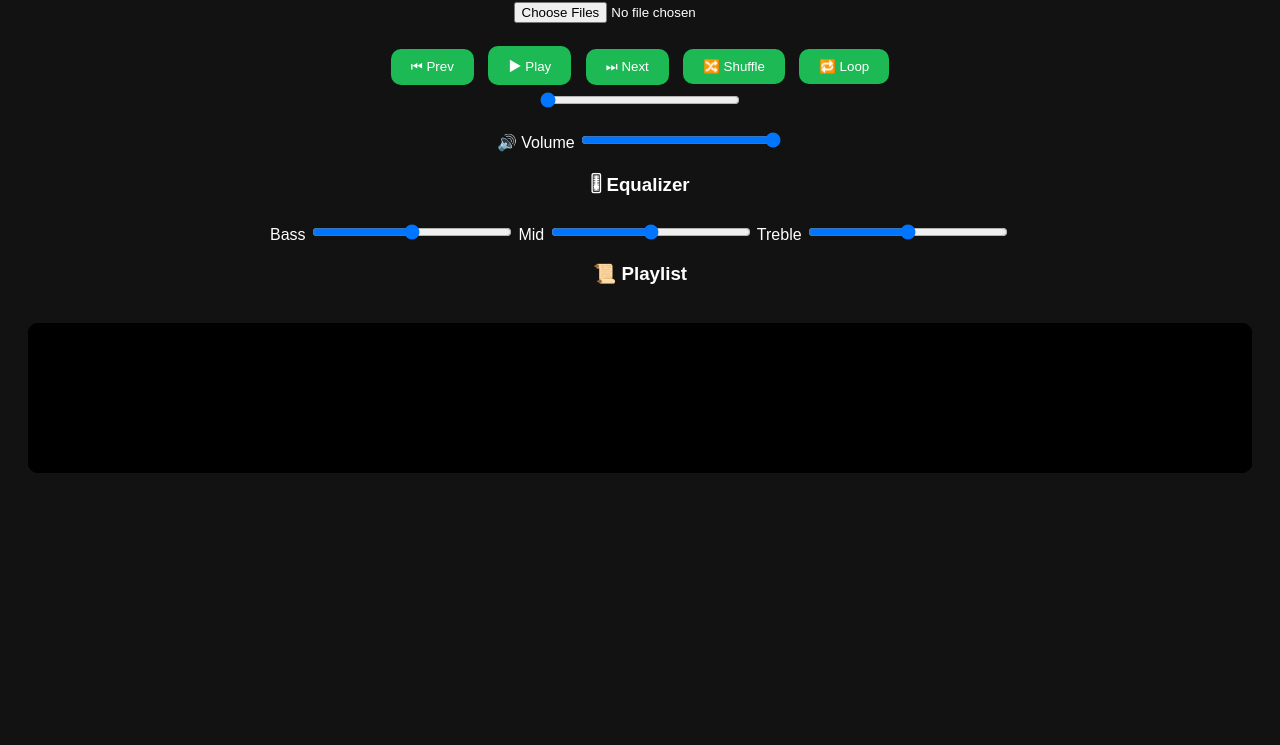
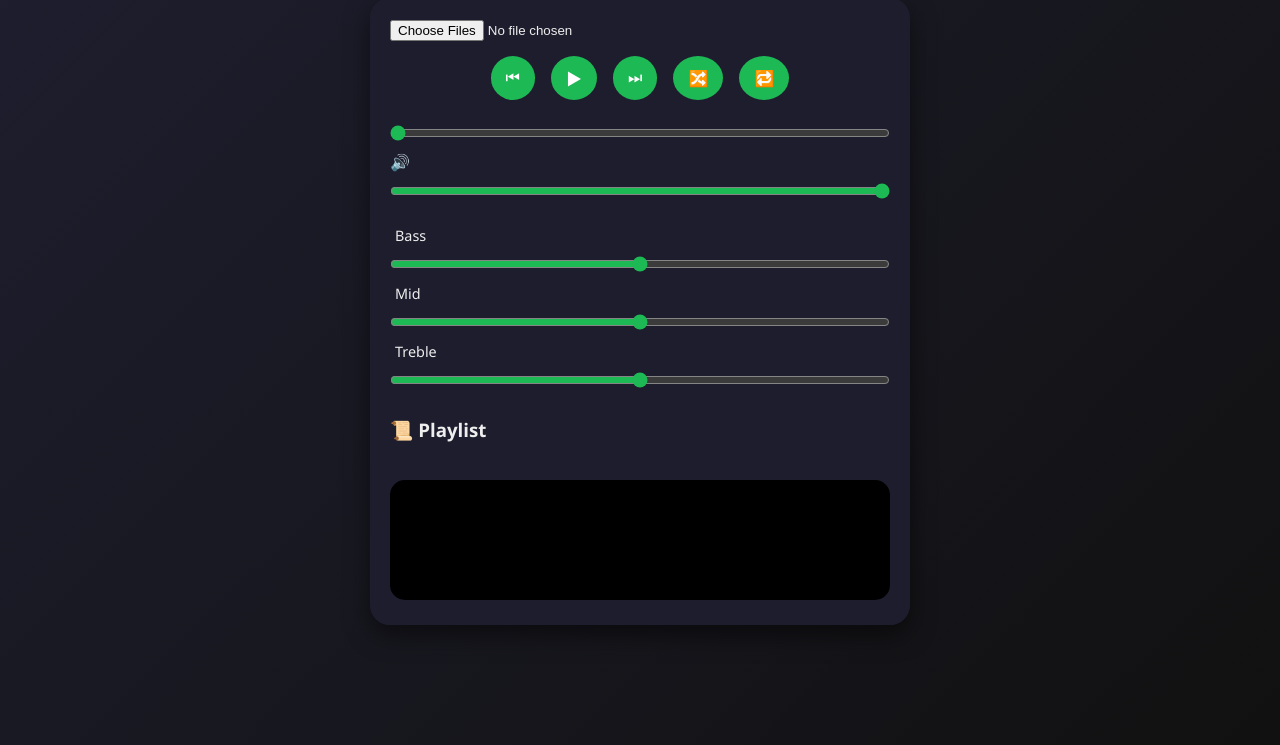
Before and after one commit to rect494/mj-tgmng, a plain HTML site: page index.html in a window 1280 px wide. Shown: the part 95-840 px from the top of the page. Before the commit the page ends 800 px from the top, so only its background shows below. Drawn offline with Linux system fonts and the light colour scheme.

Commit message:
Update index.html

```diff
--- a/index.html
+++ b/index.html
@@ -3,80 +3,119 @@
 <head>
   <meta charset="UTF-8" />
   <meta name="viewport" content="width=device-width, initial-scale=1.0"/>
-  <title>🎵 Full Music Player</title>
+  <title>🎵 Stylish Music Player</title>
   <style>
     body {
-      background: #121212;
-      color: #fff;
-      font-family: sans-serif;
-      text-align: center;
+      background: linear-gradient(135deg, #1e1e2f, #111);
+      color: #eee;
+      font-family: "Segoe UI", sans-serif;
+      display: flex;
+      flex-direction: column;
+      align-items: center;
+      justify-content: flex-start;
+      min-height: 100vh;
+      margin: 0;
       padding: 20px;
     }
     h1 {
-      margin-bottom: 10px;
+      margin: 10px 0 20px;
+      font-size: 2rem;
+      color: #1db954;
+    }
+    .player {
+      background: rgba(30,30,47,0.95);
+      padding: 20px;
+      border-radius: 20px;
+      box-shadow: 0 10px 25px rgba(0,0,0,0.5);
+      width: 90%;
+      max-width: 500px;
+    }
+    .controls {
+      display: flex;
+      justify-content: center;
+      margin: 15px 0;
     }
     .controls button {
-      margin: 5px;
-      padding: 10px 20px;
+      margin: 0 8px;
+      padding: 10px 15px;
       border: none;
-      border-radius: 10px;
+      border-radius: 50%;
       background: #1db954;
       color: #fff;
+      font-size: 16px;
       cursor: pointer;
+      transition: transform 0.2s, background 0.2s;
     }
     .controls button:hover {
       background: #1ed760;
+      transform: scale(1.1);
     }
     input[type="range"] {
-      width: 200px;
+      width: 100%;
+      margin: 10px 0;
+      accent-color: #1db954;
+    }
+    .eq-controls {
+      margin: 15px 0;
+    }
+    .eq-controls label {
+      font-size: 0.9rem;
+      margin: 0 5px;
     }
     canvas {
       margin-top: 20px;
       background: #000;
       width: 100%;
-      height: 150px;
-      border-radius: 10px;
+      height: 120px;
+      border-radius: 15px;
     }
     ul {
       list-style: none;
       padding: 0;
+      margin: 10px 0 0;
+      max-height: 150px;
+      overflow-y: auto;
     }
     li {
-      padding: 5px;
+      padding: 8px;
+      border-bottom: 1px solid rgba(255,255,255,0.1);
       cursor: pointer;
+      transition: background 0.2s;
     }
     li:hover {
-      background: #333;
+      background: rgba(255,255,255,0.1);
+    }
+    li.active {
+      color: #1db954;
+      font-weight: bold;
     }
   </style>
 </head>
 <body>
-  <h1>🎶 Music Player</h1>
+  <h1>🎶 Stylish Music Player</h1>
 
+  <div class="player">
     <!-- ファイル選択 -->
     <input type="file" id="fileInput" multiple accept="audio/*" />
-  <br/><br/>
 
     <!-- 再生コントロール -->
     <div class="controls">
-    <button id="prev">⏮ Prev</button>
-    <button id="play">▶ Play</button>
-    <button id="next">⏭ Next</button>
-    <button id="shuffle">🔀 Shuffle</button>
-    <button id="loop">🔁 Loop</button>
+      <button id="prev">⏮</button>
+      <button id="play">▶</button>
+      <button id="next">⏭</button>
+      <button id="shuffle">🔀</button>
+      <button id="loop">🔁</button>
     </div>
 
     <!-- シークバー -->
     <input type="range" id="seekBar" value="0" step="1"/>
-  <br/><br/>
 
     <!-- 音量 -->
-  <label>🔊 Volume</label>
+    <label>🔊</label>
     <input type="range" id="volume" min="0" max="1" step="0.01" value="1"/>
 
     <!-- イコライザー -->
-  <div>
-    <h3>🎚 Equalizer</h3>
+    <div class="eq-controls">
       <label>Bass</label>
       <input type="range" id="bass" min="-30" max="30" value="0"/>
       <label>Mid</label>
@@ -91,6 +130,7 @@
 
     <!-- ビジュアライザー -->
     <canvas id="visualizer"></canvas>
+  </div>
 
   <script>
     const fileInput = document.getElementById("fileInput");
@@ -115,7 +155,6 @@
     let isLoop = false;
     let isShuffle = false;
 
-    // AudioNode接続
     let sourceNode;
     const gainNode = audioCtx.createGain();
     const analyser = audioCtx.createAnalyser();
@@ -133,7 +172,6 @@
     trebleEQ.type = "highshelf";
     trebleEQ.frequency.value = 3000;
 
-    // 接続チェーン: source -> EQ -> gain -> analyser -> destination
     function connectNodes() {
       if (sourceNode) sourceNode.disconnect();
       sourceNode = audioCtx.createMediaElementSource(audio);
@@ -146,7 +184,6 @@
     }
     connectNodes();
 
-    // ファイル選択
     fileInput.addEventListener("change", (e) => {
       trackList = Array.from(e.target.files);
       renderPlaylist();
@@ -158,6 +195,7 @@
       trackList.forEach((file, index) => {
         const li = document.createElement("li");
         li.textContent = file.name;
+        if (index === currentTrack) li.classList.add("active");
         li.addEventListener("click", () => {
           loadTrack(index);
           playAudio();
@@ -170,19 +208,20 @@
       currentTrack = index;
       audio.src = URL.createObjectURL(trackList[index]);
       seekBar.value = 0;
+      renderPlaylist();
     }
 
     function playAudio() {
       audio.play();
       audioCtx.resume();
       isPlaying = true;
-      playBtn.textContent = "⏸ Pause";
+      playBtn.textContent = "⏸";
     }
 
     function pauseAudio() {
       audio.pause();
       isPlaying = false;
-      playBtn.textContent = "▶ Play";
+      playBtn.textContent = "▶";
     }
 
     playBtn.addEventListener("click", () => {
@@ -226,7 +265,6 @@
       }
     });
 
-    // シークバー
     audio.addEventListener("timeupdate", () => {
       seekBar.max = audio.duration || 0;
       seekBar.value = audio.currentTime;
@@ -236,12 +274,10 @@
       audio.currentTime = seekBar.value;
     });
 
-    // 音量
     volumeControl.addEventListener("input", () => {
       gainNode.gain.value = volumeControl.value;
     });
 
-    // EQ
     bassControl.addEventListener("input", () => {
       bassEQ.gain.value = bassControl.value;
     });
@@ -252,7 +288,6 @@
       trebleEQ.gain.value = trebleControl.value;
     });
 
-    // ビジュアライザー
     const canvas = document.getElementById("visualizer");
     const ctx = canvas.getContext("2d");
     analyser.fftSize = 256;
@@ -262,14 +297,15 @@
     function draw() {
       requestAnimationFrame(draw);
       analyser.getByteFrequencyData(dataArray);
-      ctx.fillStyle = "#000";
-      ctx.fillRect(0, 0, canvas.width, canvas.height);
+      ctx.clearRect(0, 0, canvas.width, canvas.height);
 
       const barWidth = (canvas.width / bufferLength) * 2.5;
       let x = 0;
       for (let i = 0; i < bufferLength; i++) {
         const barHeight = dataArray[i];
-        ctx.fillStyle = "rgb(" + (barHeight + 100) + ",50,50)";
+        const r = barHeight + 50;
+        const g = 50 + (i % 50);
+        ctx.fillStyle = `rgb(${r},${g},150)`;
         ctx.fillRect(x, canvas.height - barHeight / 2, barWidth, barHeight / 2);
         x += barWidth + 1;
       }
```
Lines whose indentation alone changed are shown as unchanged.
